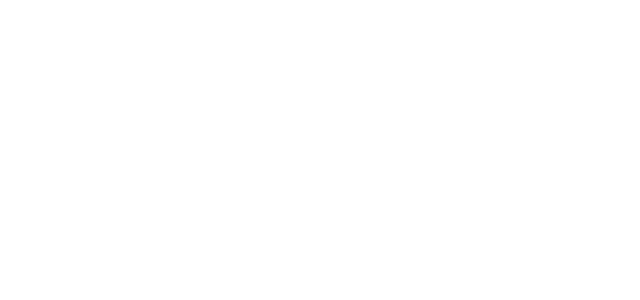
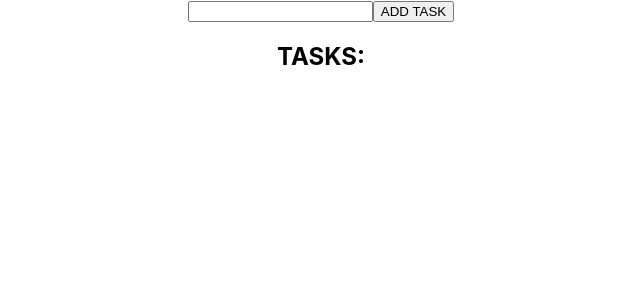
Before and after one commit to James-Kelley-Galvanize/react-hooks-demos, a React (Create React App) app: page / in a window 1280 px wide. Shown: the top 300 px of the page, without its empty margins (319-959 px from the left). Built offline with nearby package versions, Linux system fonts and the light colour scheme.

Commit message:
Create simple useRef demo with input that has a ref prop

```diff
--- a/src/App.js
+++ b/src/App.js
@@ -1,7 +1,29 @@
+import { useRef, useState } from "react";
 import "./App.css";
+import Task from "./Components/Task";
 
 function App() {
-	return <div className="App"></div>;
+	const [tasks, setTasks] = useState([]);
+	const inputElement = useRef(null); // create a ref
+	function addTask() {
+		const userInput = inputElement.current;
+		const task = userInput.value;
+		setTasks([...tasks, task]);
+		userInput.value = "";
+	}
+	return (
+		<div className="App">
+			<input
+				ref={inputElement} // assign the ref to this.  React will assign this node to the ref's 'current' property
+				type="text"
+			/>
+			<button onClick={addTask}>ADD TASK</button>
+			<h2>TASKS:</h2>
+			{tasks.map((task, index) => (
+				<Task task={task} key={task + index} />
+			))}
+		</div>
+	);
 }
 
 export default App;
--- /dev/null
+++ b/src/Components/Task.js
@@ -0,0 +1,4 @@
+function Task({ task }) {
+	return <div className="task">{task}</div>;
+}
+export default Task;
```
